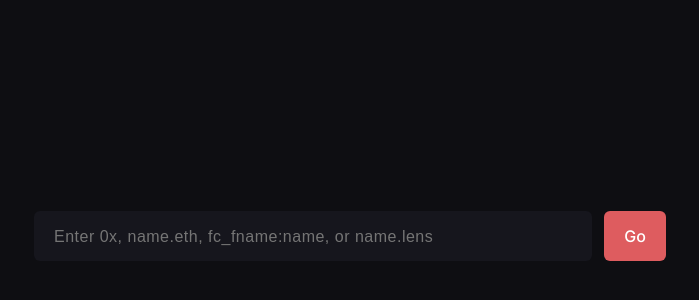
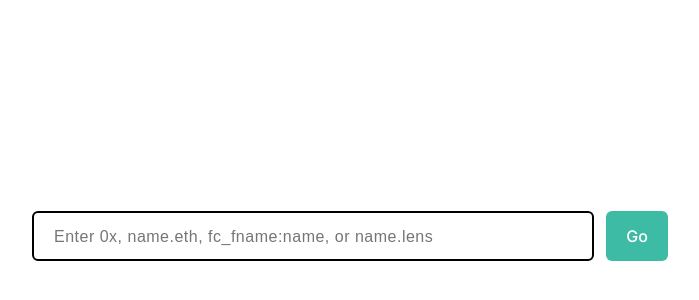
Before and after one commit to MirisanRavindran/nft-tracker, a React (Vite) app: page / in a window 1280 px wide. Shown: the part 114-414 px from the top of the page, without its empty margins (290-989 px from the left). Built offline with nearby package versions, Linux system fonts and the light colour scheme; what @airstack/airstack-react would draw is missing.

Commit message:
Added new Designs

```diff
--- a/index.html
+++ b/index.html
@@ -5,7 +5,6 @@
   <meta charset="UTF-8" />
   <link rel="icon" type="image/svg+xml" href="/favicon.ico" />
   <meta name="viewport" content="width=device-width, initial-scale=1.0" />
-  <title>Airstack Demo App</title>
 </head>
 
 <body>
--- a/src/App.css
+++ b/src/App.css
@@ -6,8 +6,8 @@ body {
   font-style: normal;
   line-height: 1.5;
   font-size: 16px;
-  color: white;
-  background-color: #0e0e12;
+  color: rgb(0, 0, 0);
+  background-color: #ffffff;
 }
 #root {
   display: flex;
@@ -50,14 +50,14 @@ header .floating-actions {
 header .get-sdk-link {
   font-weight: 700;
   color: #65aad0;
-  background-color: #16161d;
+  background-color: #ffffff;
   padding: 10px 20px;
   border-radius: 6px;
   margin-left: 20px;
 }
 
 .get-sdk-link:hover {
-  background-color: #16161d;
+  background-color: hwb(0 100% 0%);
   color: #65aad0;
 }
 
@@ -67,13 +67,13 @@ form {
 
 form input {
   width: 518px;
-  background: #16161d;
+  background: #ffffff;
   border-radius: 6px;
   margin-right: 12px;
   padding: 12px 20px;
-  border: none;
+  border: 2px solid #000000;
   outline: none;
-  color: white;
+  color: rgb(0, 0, 0);
   font-size: 16px;
   font-weight: 400;
   line-height: 21px;
@@ -84,7 +84,7 @@ form button {
   height: 50px;
   left: 948px;
   top: 449.27px;
-  background: #de5c5f;
+  background: #3dbba4;
   border-radius: 6px;
   color: white;
 }
@@ -99,20 +99,21 @@ main {
 }
 
 .tokens-table-wrapper {
-  border: 1px solid #303241;
+  border: 1px solid hwb(220 95% 4%);
   border-radius: 6px;
   overflow: hidden;
 }
 
 table {
-  background-color: #16161d;
+  background-color: #ffffff;
   width: 100%;
+  border: 2px solid #000000;
   table-layout: fixed;
   font-size: 14px;
 }
 
 th {
-  background-color: #0e0e12;
+  background-color: hsl(0, 0%, 100%);
   padding: 10px;
   text-align: left;
   border: none;
--- a/src/Components/ListTitle.tsx
+++ b/src/Components/ListTitle.tsx
@@ -1,7 +1,6 @@
 export function ListTitle({ title, icon }: { title: string; icon?: string }) {
   return (
     <div className="list-title">
-      <img src={`/icons/${icon}.svg`} height={20} width={20} />
       <h2>{title}</h2>
     </div>
   );
```
Also changed, not shown: home.png (deleted), list.png (deleted).
